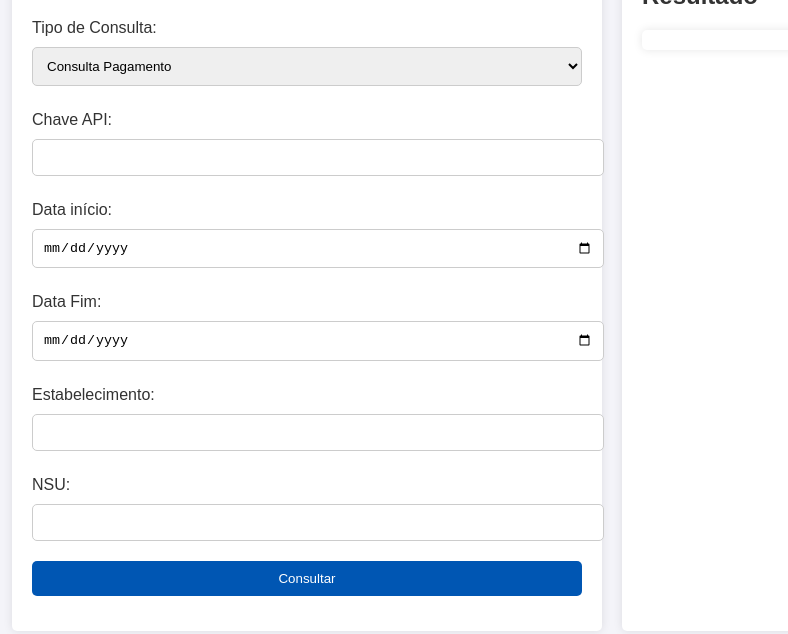
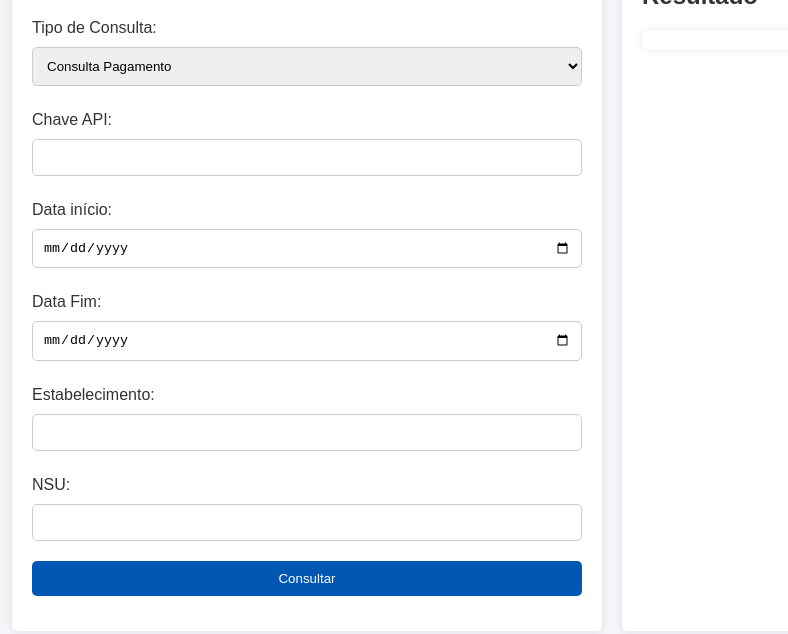
Before and after one commit to joaocarlosxsantos/consultaapi, a website: page public/index.html in a window 1280 px wide. Shown: the part 78-712 px from the top of the page, without its empty margins (28-816 px from the left). Drawn offline with Linux system fonts and the light colour scheme.

Commit message:
ateração css

```diff
--- a/public/styles.css
+++ b/public/styles.css
@@ -36,7 +36,7 @@ label {
 }
 
 input, select, textarea, button {
-    width: 100%;
+    width: -webkit-fill-available;
     padding: 10px;
     margin: 5px 0 15px;
     border: 1px solid #ccc;
```
